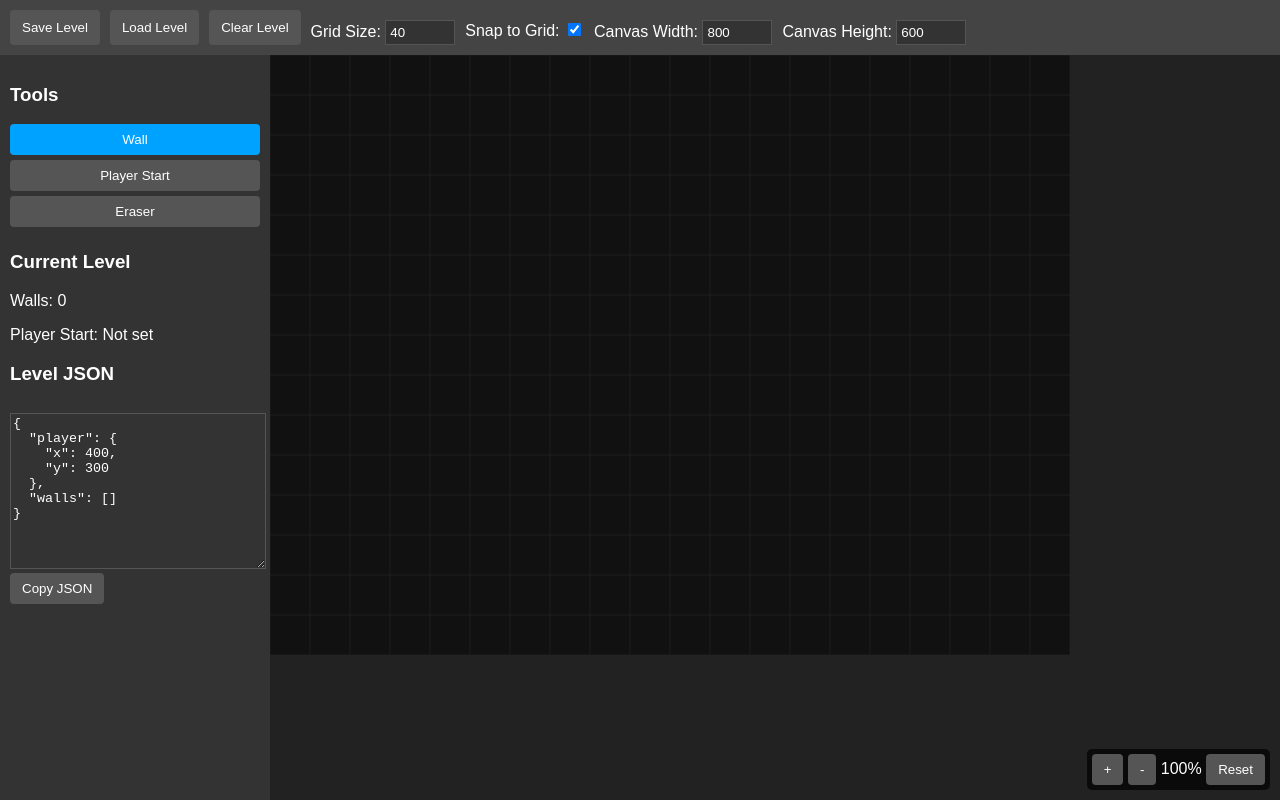
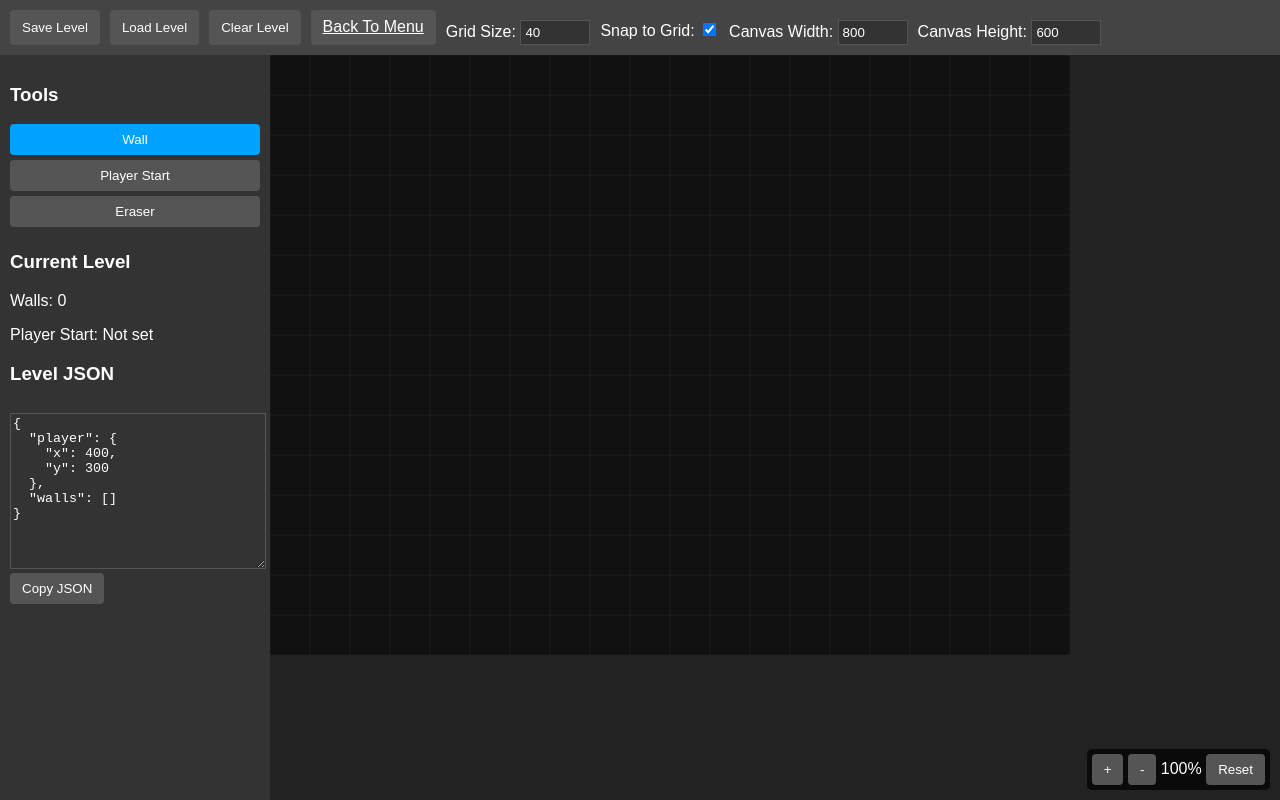
Before and after one commit to mateo-cogeanu/PORTALUS, a plain HTML site: page editor.html in a window 1280 px wide. Drawn offline with Linux system fonts and the light colour scheme.

Commit message:
back to menu in editor

```diff
--- a/editor.html
+++ b/editor.html
@@ -96,6 +96,15 @@
             border-radius: 5px;
             z-index: 10;
         }
+        a:link, a:visited {
+            margin: 0;
+            padding: 8px 12px;
+            background-color: #555;
+            color: white;
+            border: none;
+            border-radius: 4px;
+            cursor: pointer;
+}
     </style>
 </head>
 <body>
@@ -103,6 +112,7 @@
         <button id="save-btn">Save Level</button>
         <button id="load-btn">Load Level</button>
         <button id="clear-btn">Clear Level</button>
+        <a href="index.html">Back To Menu</a>
         <div>
             <label>
                 Grid Size:
```
Also changed, not shown: 1 other file.
